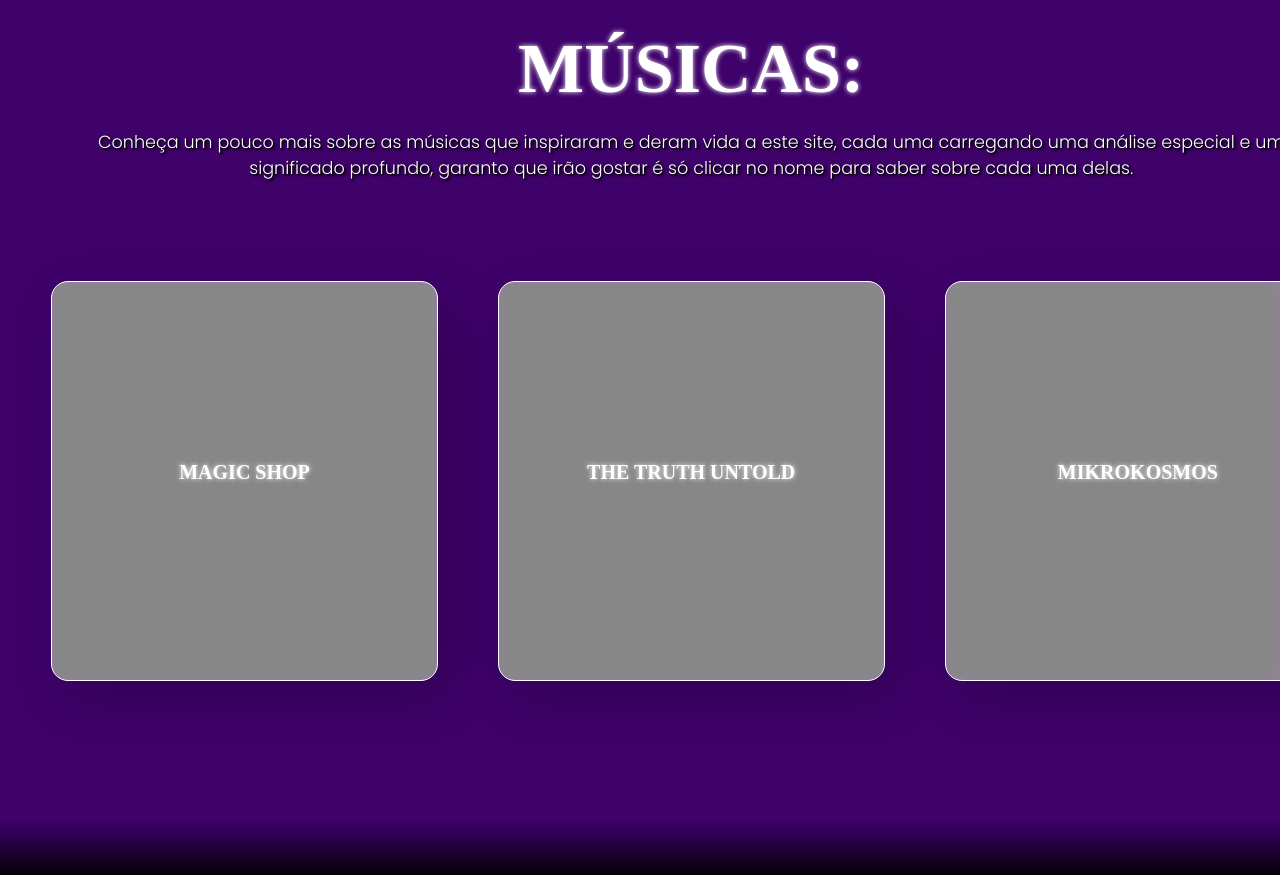
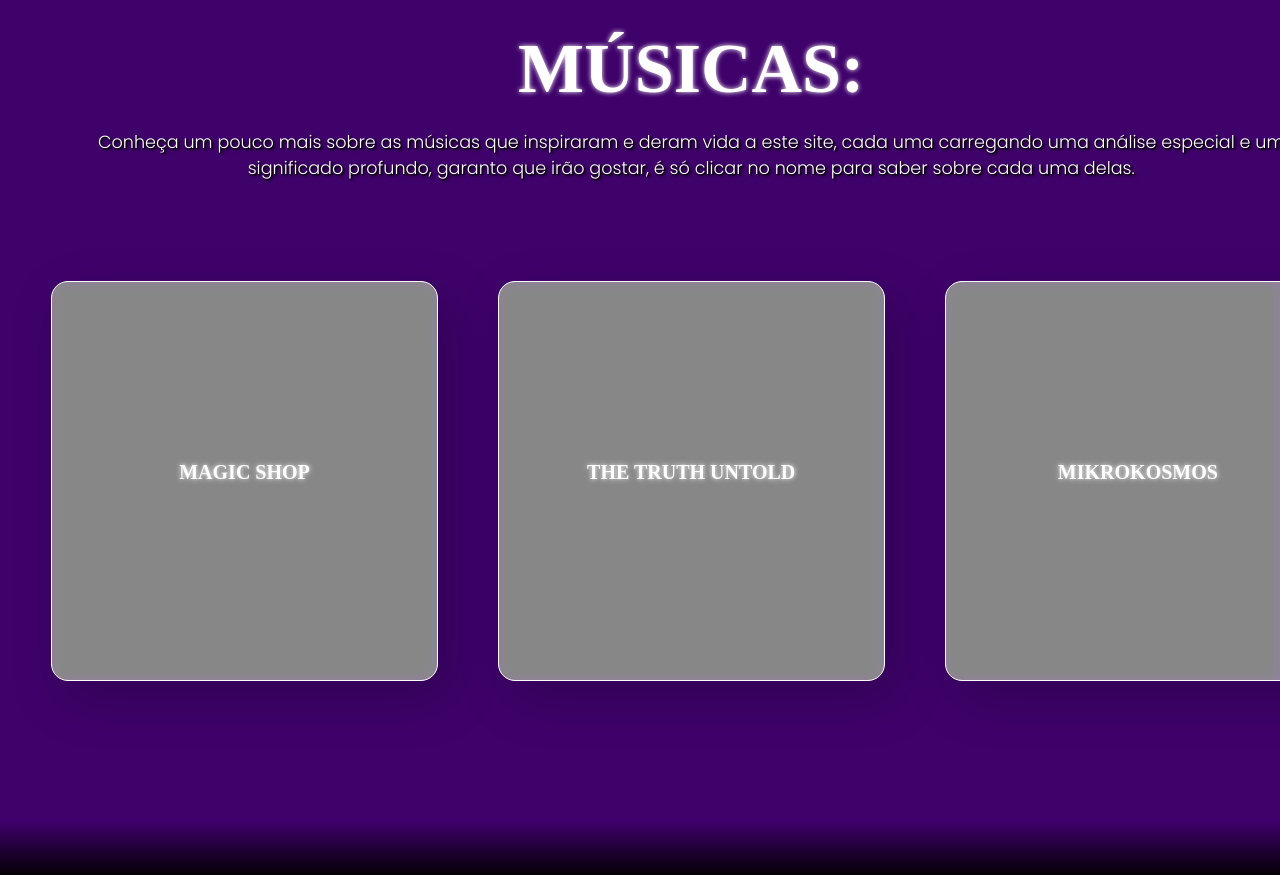
Before and after one commit to walleskalima/Projeto-Individual, a website: page public/index.html in a window 1280 px wide. Shown: the part 2520-3395 px from the top of the page. Drawn offline with Linux system fonts and the light colour scheme; a web font is replaced by a local one.

Commit message:
mandando o certo

```diff
--- a/public/index.html
+++ b/public/index.html
@@ -180,7 +180,7 @@
                     <section class="music__bts" id="music_bts">
                             <div class="container">
                                 <h1 class="title-music">Músicas:</h1>
-                                <p>Conheça um pouco mais sobre as músicas que inspiraram e deram vida a este site, cada uma carregando uma análise especial e um significado profundo, garanto que irão gostar é só clicar no nome para saber sobre cada uma delas.
+                                <p>Conheça um pouco mais sobre as músicas que inspiraram e deram vida a este site, cada uma carregando uma análise especial e um significado profundo, garanto que irão gostar, é só clicar no nome para saber sobre cada uma delas.
 
                                 </p>
                                 <div class="flex">
```
Also changed, not shown: 1 other file.
